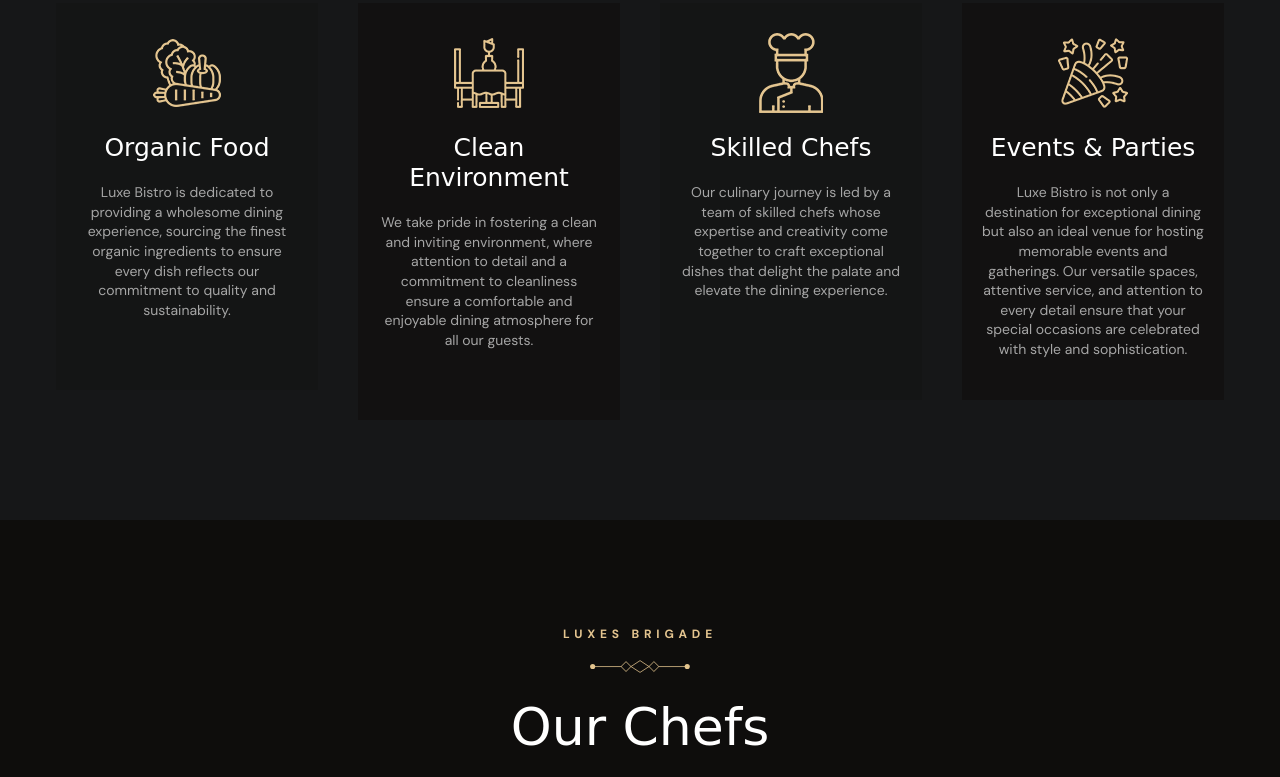
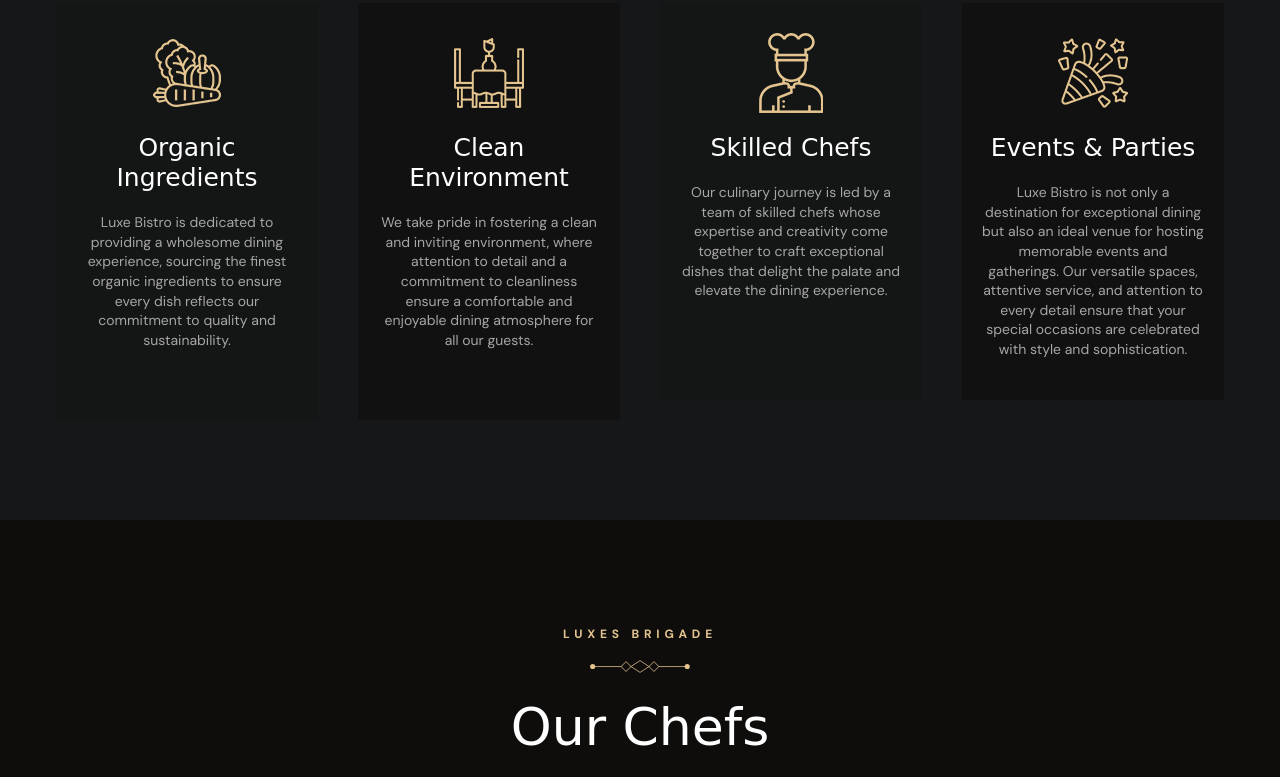
Before and after one commit to EricTilton/Luxe-Bistro, a plain HTML site: page index.html in a window 1280 px wide. Shown: the part 6838-7615 px from the top of the page. Drawn offline with nearby package versions, Linux system fonts and the light colour scheme; a web font is replaced by a local one.

Commit message:
changed food to ingredients

```diff
--- a/index.html
+++ b/index.html
@@ -403,7 +403,7 @@ United States
                 <div class="card-content">
 
                   <h3 class="title-4 card-title">
-                    <a >Drinks</a>
+                    <a>Drinks</a>
                   </h3>
 
                   <a href="#menu" class="btn-text hover-underline label-2">View Menu</a>
@@ -921,7 +921,7 @@ Inspired by a passion for culinary creativity, our chefs curate a menu that seam
                   <img src="./assets/images/features-icon-1.png" width="100" height="80" loading="lazy" alt="icon">
                 </div>
 
-                <h3 class="title-2 card-title">Organic Food</h3>
+                <h3 class="title-2 card-title">Organic Ingredients</h3>
 
                 <p class="label-1 card-text">Luxe Bistro is dedicated to providing a wholesome dining experience, sourcing the finest organic ingredients to ensure every dish reflects our commitment to quality and sustainability.</p><br/>
 
```
